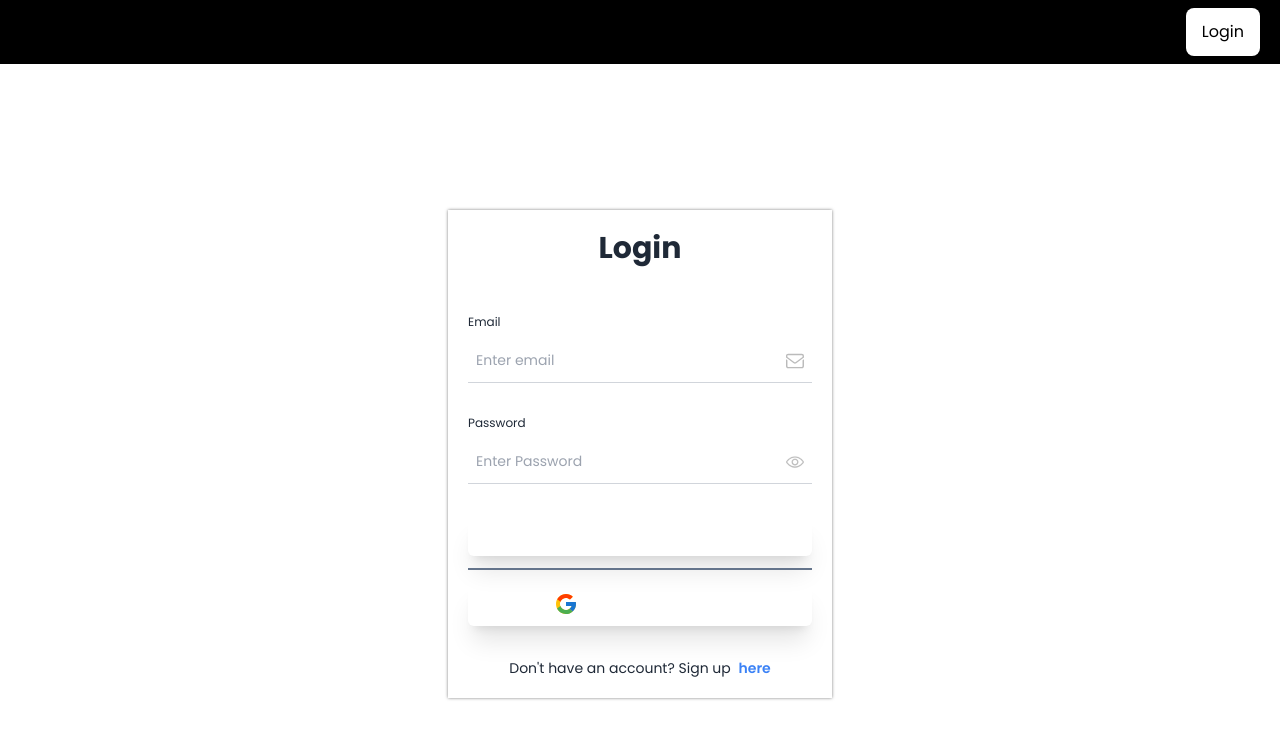
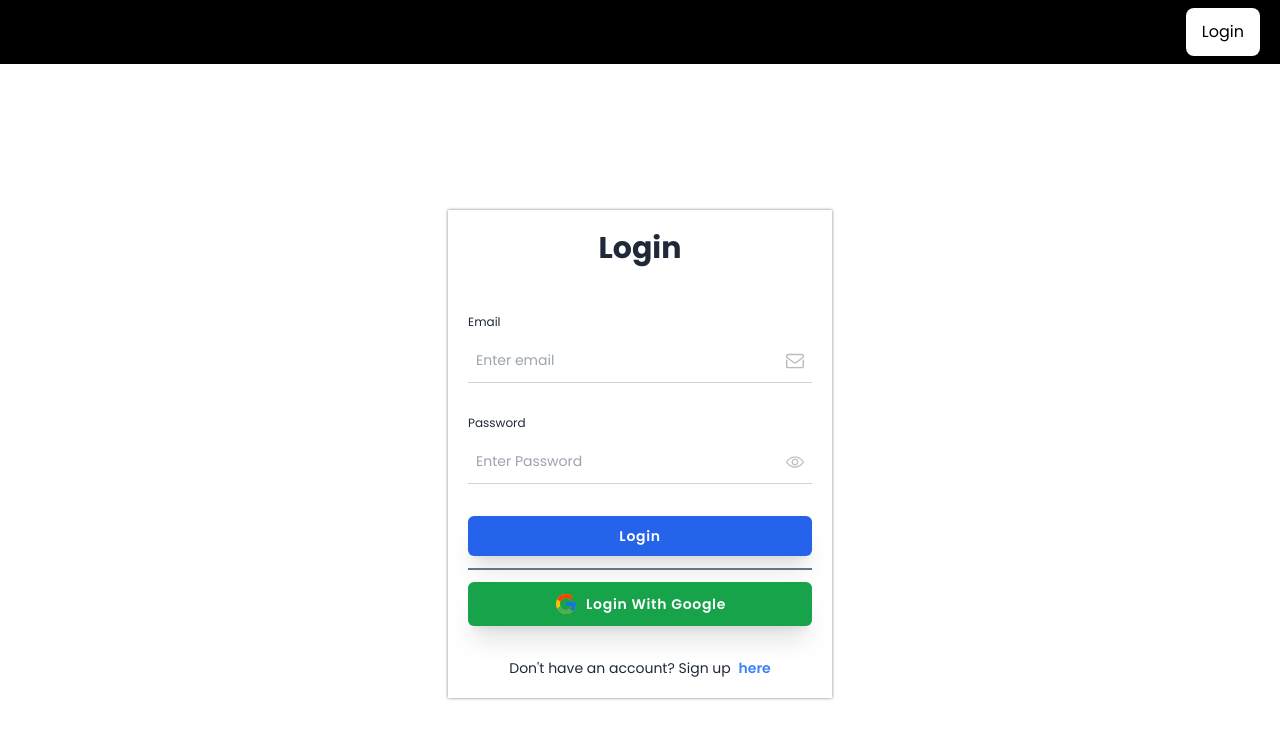
Before and after one commit to mnfaaiiq/ecommerce, a Next.js app: page /auth/login in a window 1280 px wide. Shown: the top 738 px of the page. Built offline with nearby package versions, Linux system fonts and the light colour scheme; no server answers.

Commit message:
refactoring issue

```diff
--- a/src/components/ui/Button/index.tsx
+++ /dev/null
@@ -1,23 +0,0 @@
-import React from "react";
-
-type PropTypes = {
-  type: "submit" | "reset" | "button" | undefined;
-  onClick?: () => void;
-  children: React.ReactNode;
-  variant: "green" | "blue";
-};
-
-const Button = (props: PropTypes) => {
-  const { type, onClick, children, variant } = props;
-  return (
-    <button
-      type={type}
-      onClick={onClick}
-      className={`w-full shadow-xl mt-3 py-2.5 px-5 text-sm font-semibold tracking-wider rounded-md text-white bg-${variant}-600 hover:bg-${variant}-700 focus:outline-none transition-all flex items-center justify-center cursor-pointer`}
-    >
-      {children}
-    </button>
-  );
-};
-
-export default Button;
--- a/src/components/views/auth/Login/index.tsx
+++ b/src/components/views/auth/Login/index.tsx
@@ -6,7 +6,6 @@ import { useRouter } from "next/router";
 import { signIn } from "next-auth/react";
 import { FcGoogle } from "react-icons/fc";
 import Input from "@/components/ui/Input";
-import Button from "@/components/ui/Button";
 
 const LoginView = () => {
   const [isLoading, setIsLoading] = useState(false);
@@ -109,23 +108,22 @@ const LoginView = () => {
           </Input>
 
           <div className="mt-8">
-            <Button type="submit" variant="blue">
+            <button
+              type="submit"
+              className={`w-full shadow-xl mt-3 py-2.5 px-5 text-sm font-semibold tracking-wider rounded-md text-white bg-blue-600 hover:bg-blue-700 focus:outline-none transition-all flex items-center justify-center cursor-pointer`}
+            >
               {isLoading ? "Loading..." : "Login"}
-            </Button>
+            </button>
 
             <div className="bg-slate-500 h-0.5 w-full mt-3" />
-            <Button
-              variant="green"
+            <button
               type="button"
               onClick={() => signIn("google", { callbackUrl, redirect: false })}
+              className={`w-full shadow-xl mt-3 py-2.5 px-5 text-sm font-semibold tracking-wider rounded-md text-white bg-green-600 hover:bg-green-700 focus:outline-none transition-all flex items-center justify-center cursor-pointer`}
             >
-              {
-                <>
-                  <FcGoogle className="text-2xl mr-2" />
-                  <p className="text-center items-center">Login With Google</p>
-                </>
-              }
-            </Button>
+              <FcGoogle className="text-2xl mr-2" />
+              <p className="text-center items-center">Login With Google</p>
+            </button>
 
             <p className="text-gray-800 text-sm mt-8 text-center">
               Don{"'"}t have an account? Sign up{" "}
```
